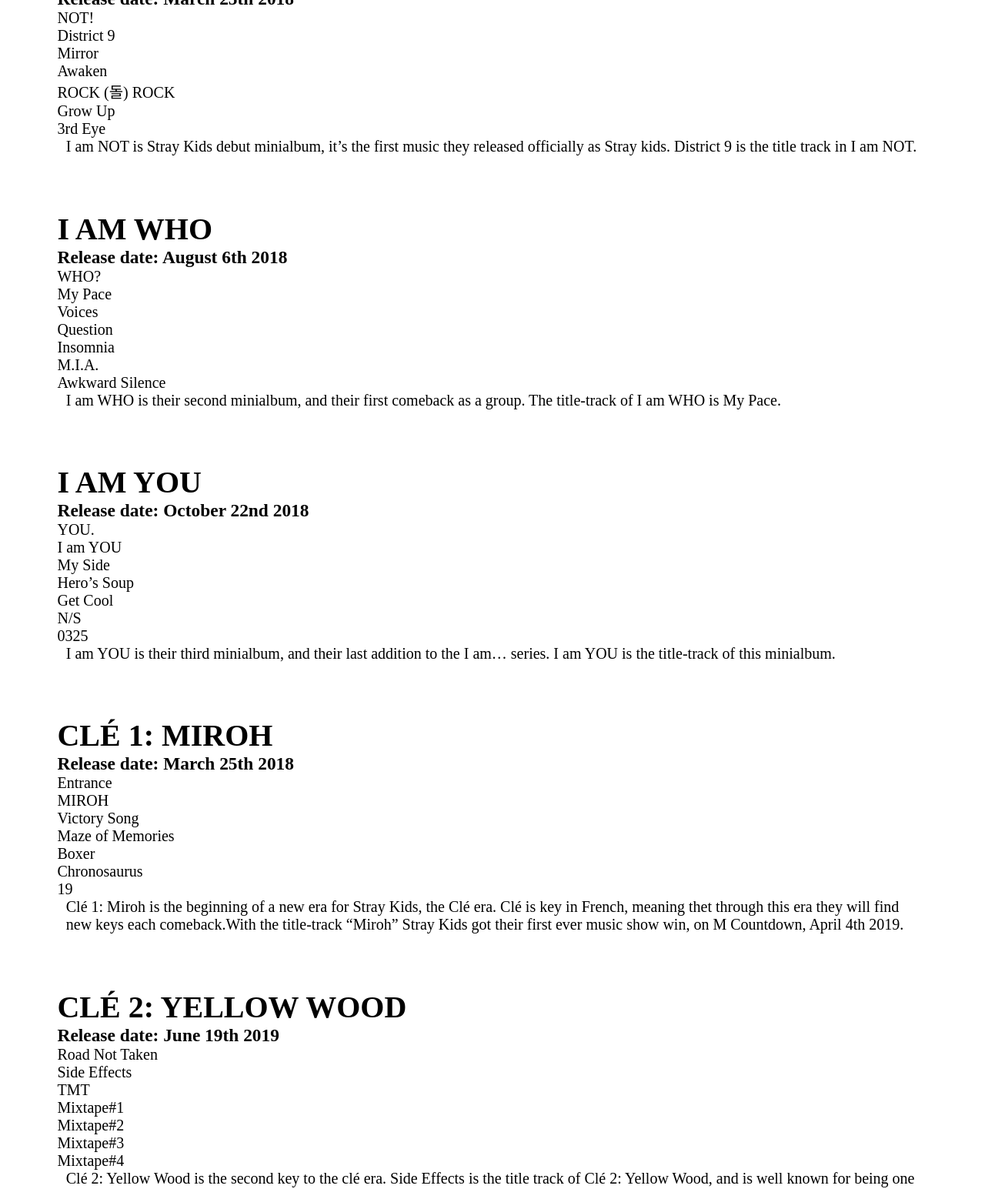
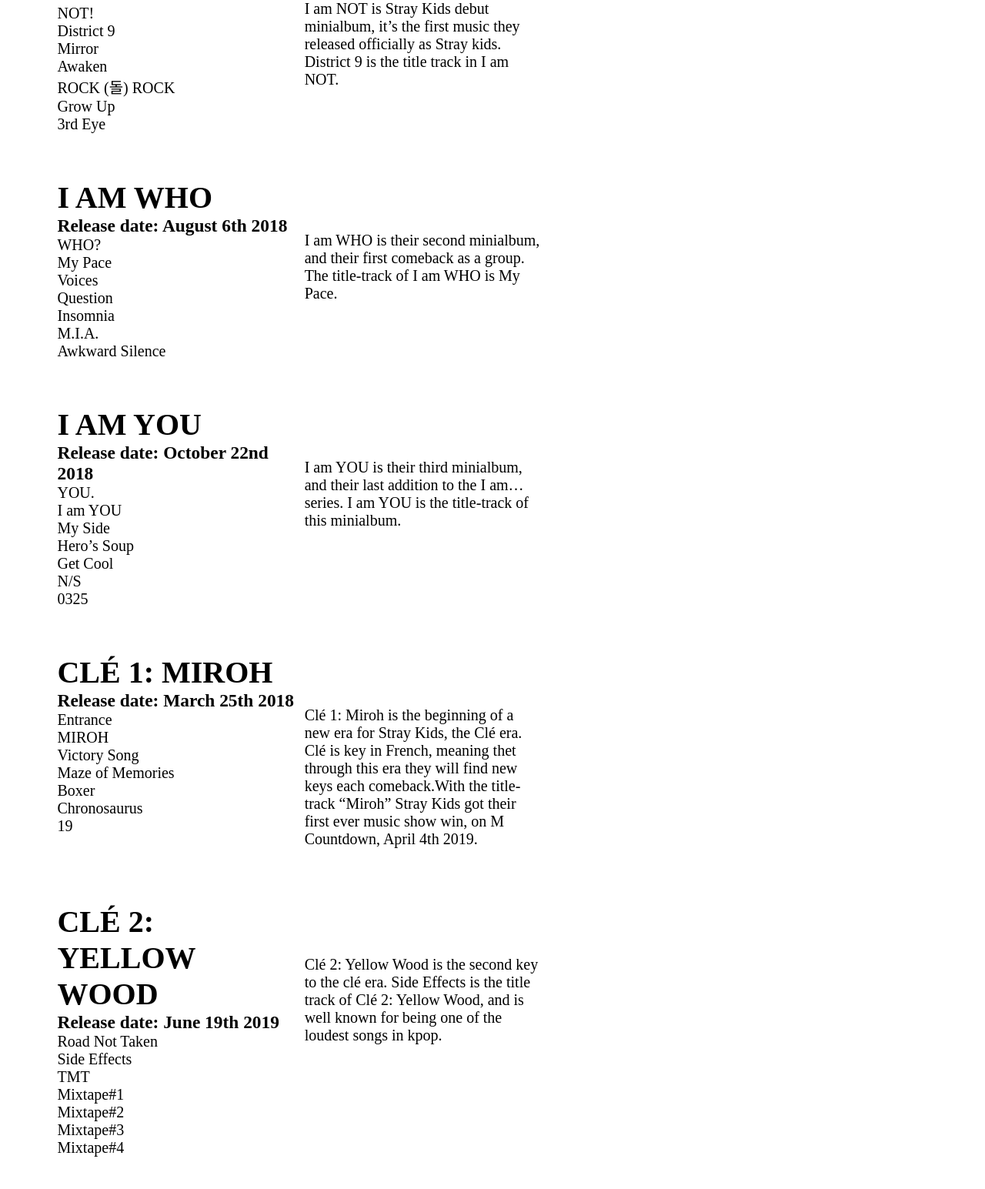
Before and after one commit to Sylintia/Nova.Casserfelt-StrayKids, a plain HTML site: page discogrophy.html in a window 1280 px wide. Shown: the part 562-2107 px from the top of the page at 77% size. Drawn offline with Linux system fonts and the light colour scheme.

Commit message:
fixade discogrophy delsidan

```diff
--- a/discogrophy.css
+++ b/discogrophy.css
@@ -33,15 +33,21 @@
   }
 
   .Tracklist {
+    display: flex;
     padding: 3%;
     padding-top: 2%;
     height: 40%;
     font-size: 20px;
   }
 
+  .Left {
+    width: 60%;
+  }
+
   .Right {
     font-size: 20px;
     padding: 1%;
-    padding-top: 0%;
-
+    padding-top: 6%;
+    padding-right: 500px;
+    width: 60%;
   }
--- a/discogrophy.html
+++ b/discogrophy.html
@@ -27,6 +27,7 @@
 
   <div class="container">
     <div class="Tracklist">
+      <div class="Left">
         <h1>MIXTAPE</h1>
         <h3>Release date: January 8th 2018</h3>
         <p>Hellevator</p>
@@ -36,6 +37,7 @@
         <p>GLOW</p>
         <p>School Life</p>
         <p>4419</p>
+      </div>
       <div class="Right">
         <p>Mixtape is a predebut minialbum they put out to promote themself and their reality competition show that was premiering at that time. The first song they ever made as a group is Hellevator, and that is also the title-track of the minialbum. As the reality show went on, they added more songs to mixtape’s list, and by the end of the show, all the songs had been added.
         </p>
@@ -43,6 +45,7 @@
     </div>
 
     <div class="Tracklist">
+      <div class="Left">
         <h1>I AM NOT</h1>
         <h3>Release date: March 25th 2018</h3>
         <p>NOT!</p>
@@ -52,12 +55,14 @@
         <p>ROCK (돌) ROCK</p>
         <p>Grow Up</p>
         <p>3rd Eye</p>
+      </div>
       <div class="Right">
         <p>I am NOT is Stray Kids debut minialbum, it’s the first music they released officially as Stray kids. District 9 is the title track in I am NOT.</p>
       </div>
 
     </div>
     <div class="Tracklist">
+      <div class="Left">
         <h1>I AM WHO</h1>
         <h3>Release date: August 6th 2018</h3>
         <p>WHO?</p>
@@ -67,12 +72,14 @@
         <p>Insomnia</p>
         <p>M.I.A.</p>
         <p>Awkward Silence</p>
+      </div>
       <div class="Right">
         <p>I am WHO is their second minialbum, and their first comeback as a group. The title-track of I am WHO is My Pace.</p>
       </div>
 
   </div>
   <div class="Tracklist">
+    <div class="Left">
       <h1>I AM YOU</h1>
       <h3>Release date: October 22nd 2018</h3>
       <p>YOU.</p>
@@ -82,12 +89,14 @@
       <p>Get Cool</p>
       <p>N/S</p>
       <p>0325</p>
+    </div>
     <div class="Right">
       <p>I am YOU is their third minialbum, and their last addition to the I am… series. I am YOU is the title-track of this minialbum.</p>
     </div>
 
   </div>
   <div class="Tracklist">
+    <div class="Left">
       <h1>CLÉ 1: MIROH</h1>
       <h3>Release date: March 25th 2018</h3>
       <p>Entrance</p>
@@ -97,12 +106,14 @@
       <p>Boxer</p>
       <p>Chronosaurus</p>
       <p>19</p>
+    </div>
     <div class="Right">
       <p>Clé 1: Miroh is the beginning of a new era for Stray Kids, the Clé era. Clé is key in French, meaning thet through this era they will find new keys each comeback.With the title-track “Miroh” Stray Kids got their first ever music show win, on M Countdown, April 4th 2019.</p>
     </div>
 
   </div>
   <div class="Tracklist">
+    <div class="Left">
       <h1>CLÉ 2: YELLOW WOOD</h1>
       <h3>Release date: June 19th 2019</h3>
       <p>Road Not Taken</p>
@@ -112,12 +123,14 @@
       <p>Mixtape#2</p>
       <p>Mixtape#3</p>
       <p>Mixtape#4</p>
+    </div>
     <div class="Right">
       <p>Clé 2: Yellow Wood is the second key to the clé era. Side Effects is the title track of Clé 2: Yellow Wood, and is well known for being one of the loudest songs in kpop.</p>
     </div>
 
   </div>
   <div class="Tracklist">
+    <div class="Left">
       <h1>CLÉ: LEVANTER</h1>
       <h3>Release date: December 9th 2019</h3>
       <p>STOP</p>
@@ -127,22 +140,26 @@
       <p>Astronaut</p>
       <p>Sunshine</p>
       <p>You Can STAY</p>
+    </div>
     <div class="Right">
       <p>Clé: Levanter is the last key to the Clé era. Double Knot was a song released before the release of the full mini album, and Levanter is the title-track. </p>
     </div>
 
   </div>
   <div class="Tracklist">
+    <div class="Left">
       <h1>TOP</h1>
       <h3>Release date: May 13th 2020</h3>
       <p>TOP</p>
       <p>SLUMP</p>
+    </div>
     <div class="Right">
       <p>TOP and SLUMP was Stray Kids first Japanese releases, and was also used as the opening and ending songs for the anime ‘Tower of God’. Both songs were also made in three languages, Japanese, Korean, and English.</p>
     </div>
 
   </div>
   <div class="Tracklist">
+    <div class="Left">
       <h1>GO LIVE</h1>
       <h3>Release date: June 17th 2020</h3>
       <p>GO LIVE</p>
@@ -159,12 +176,14 @@
       <p>SLUMP</p>
       <p>Mixtape: Gone Days</p>
       <p>Mixtape: On Track</p>
+    </div>
     <div class="Right">
       <p>GO LIVE is Stray Kids first full album, and because of this album, and especially the title-track ‘God’s Menu’ is the reason why they became as successful as they are.</p>
     </div>
 
   </div>
   <div class="Tracklist">
+    <div class="Left">
       <h1>IN LIFE</h1>
       <h3>Release date: September 14th 2020</h3>
       <p>The Tortoise and the Hare</p>
@@ -184,23 +203,27 @@
       <p>Blueprint</p>
       <p>TA</p>
       <p>Haven</p>
+    </div>
     <div class="Right">
       <p>IN LIFE is the repackage album for GO LIVE, and it contains almost all songs from GO LIVE, with TOP, SLUMP, and the mixtapes being the only songs from the original album that aren’t here. In addition to the GO LIVE songs, there were also a few new songs added, and the song titled GO LIVE was remade into The Tortoise and the Hare. </p>
     </div>
 
   </div>
   <div class="Tracklist">
+    <div class="Left">
       <h1>ALL IN</h1>
       <h3>Release date: October 27th 2020</h3>
       <p>ALL IN</p>
       <p>FAM</p>
       <p>One Day</p>
+    </div>
     <div class="Right">
       <p>ALL IN is their second japanese release, with ‘ALL IN’ being the title-track of the single album.</p>
     </div>
 
   </div>
   <div class="Tracklist">
+    <div class="Left">
       <h1>NOEASY</h1>
       <h3>Release date: August 23rd 2021</h3>
       <p>CHEESE</p>
@@ -216,16 +239,19 @@
       <p>Gone Away (Han, Seungmin, I.N)</p>
       <p>WOLFGANG<p>
       <p>Mixtape: OH</p>
+    </div>
     <div class="Right">
       <p>NOEASY is their most recent full length album, with the name of the album being a play on the word ‘Noisy’, as that word usually is used when describing Stray Kids music, and not always in a positive way, so with this album they decided to turn those negative comments into something positive, and basically say “yeah… we are noisy and we are proud of that”. The title-track ‘Thunderous’ is especially noisy, with many background noises that makes the song special.</p>
     </div>
 
   </div>
   <div class="Tracklist">
+    <div class="Left">
       <h1>SCARS</h1>
       <h3>Release date: October 13th 2021</h3>
       <p>Scars</p>
       <p>CALL</p>
+    </div>
     <div class="Right">
       <p>Scars is their most recent Japanese release, with ‘Scars’ as the title-track. </p>
     </div>
```
Lines whose indentation alone changed are shown as unchanged.
